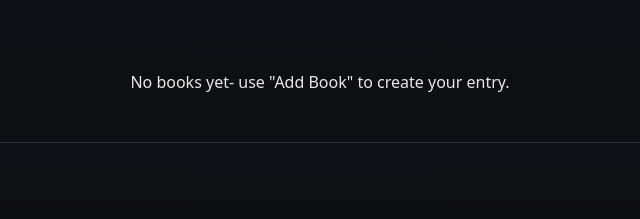
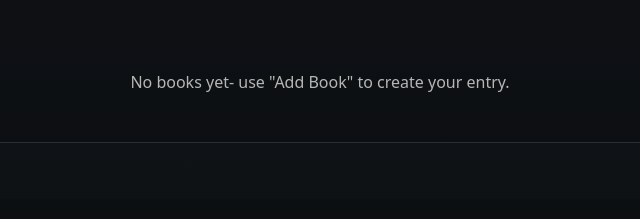
Before and after one commit to hirunmayadunna/leaflog, a plain HTML site: page index.html in a window 1280 px wide. Shown: the part 441-660 px from the top of the page, 320-960 px from the left. Drawn offline with Linux system fonts and the light colour scheme.

Commit message:
Initialize app.js with DOM caching and event listeners; add styles for empty state and muted text

```diff
--- a/app.js
+++ b/app.js
@@ -0,0 +1,29 @@
+/* LeafLog — starter wire-up */
+(function () {
+    console.log("LeafLog booted ✅");
+
+    // Cache DOM
+    const searchInput = document.getElementById("search");
+    const statusSelect = document.getElementById("statusFilter");
+    const addBtn = document.getElementById("addBookBtn");
+    const grid = document.getElementById("bookGrid");
+    const empty = document.getElementById("emptyState");
+
+    // Initial UI state (no data yet)
+    grid.innerHTML = "";
+    empty.hidden = false;
+
+    // No-op listeners (we'll implement in Phase 4)
+    searchInput.addEventListener("input", () => {
+        console.log("Search query:", searchInput.value.trim());
+    });
+
+    statusSelect.addEventListener("change", () => {
+        console.log("Filter status:", statusSelect.value);
+    });
+
+    addBtn.addEventListener("click", () => {
+        // In Phase 4 we’ll open a proper modal.
+        alert("Add Book clicked (modal coming next)!");
+    });
+})();
--- a/styles.css
+++ b/styles.css
@@ -192,3 +192,7 @@ select:focus {
     text-align: center;
     margin: 1rem;
 }
+
+.muted{
+    color: var(--muted);
+}
```
